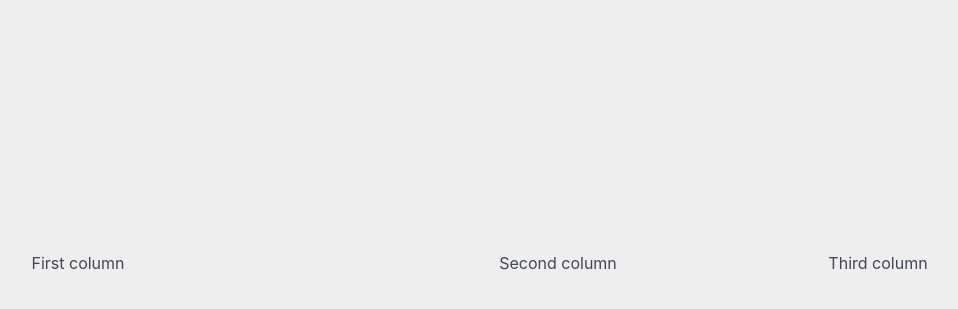
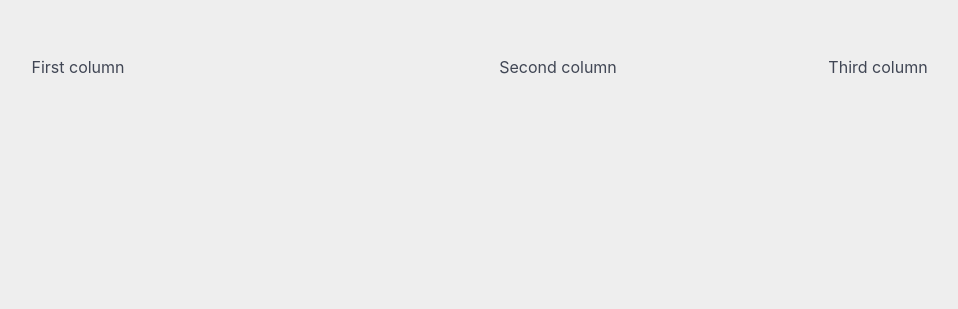
Before and after one commit to kaitomomotta/portfolio, a React (Vite) app: page / in a window 1280 px wide. Shown: the part 137-446 px from the top of the page, without its empty margins (242-1200 px from the left). Built offline with nearby package versions, Linux system fonts and the light colour scheme.

Commit message:
install mui styled, fix columns

```diff
--- a/package.json
+++ b/package.json
@@ -10,6 +10,9 @@
     "preview": "vite preview"
   },
   "dependencies": {
+    "@emotion/react": "^11.13.5",
+    "@emotion/styled": "^11.13.5",
+    "@mui/system": "^6.1.8",
     "bulma": "^1.0.2",
     "react": "^18.3.1",
     "react-dom": "^18.3.1"
--- a/src/App.css
+++ b/src/App.css
@@ -3,9 +3,9 @@
   margin: 0;
   padding: 0;
   display: flex;
-  justify-content: center;
+  text-align: center;
+  flex-direction: column;
   align-items: center;
-  text-align: center;
 }
 
 .columns {
--- a/src/App.tsx
+++ b/src/App.tsx
@@ -1,8 +1,14 @@
 import "./App.css";
+import {styled} from "@mui/system";
+
+const UpBox = styled('div')({
+    paddingTop: '12rem'
+})
 
 function App() {
     return (
         <>
+            <UpBox/>
             <div className="columns">
                 <div className="column is-half">First column</div>
                 <div className="column">Second column</div>
--- a/src/index.css
+++ b/src/index.css
@@ -20,13 +20,9 @@ body {
   width: 100%;
   height: 100vh;
   display: flex;
-  justify-content: center;
-  align-items: center;
 }
 
 #root {
   width: 100%;
   display: flex;
-  justify-content: center;
-  align-items: center;
 }
```
Also changed, not shown: 1 other file (tests, documents, lock files or other folders). Lines whose indentation alone changed are shown as unchanged.
